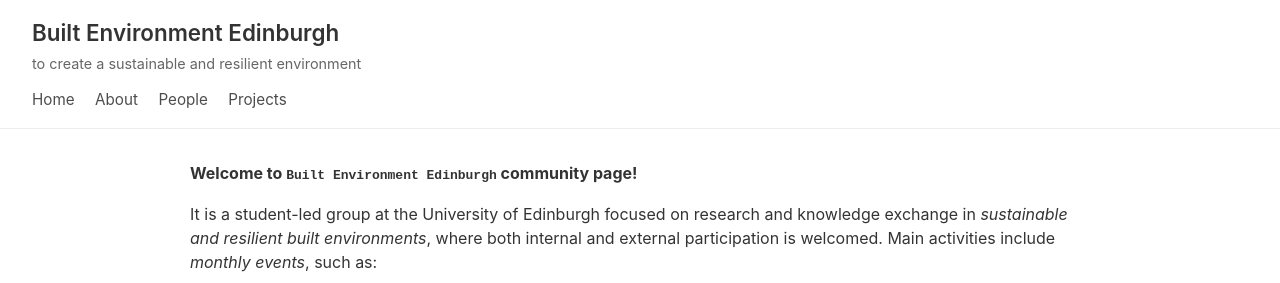
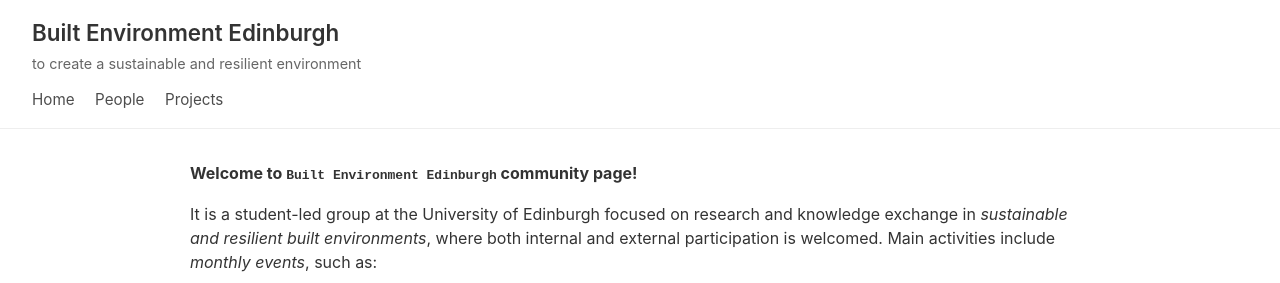
Before and after one commit to RuiBoGithub/built-environment-edinburgh, a Jekyll site: the page built from index.md, in a window 1280 px wide. Shown: the top 283 px of the page. Built offline with Jekyll 4.4.1, drawn with Linux system fonts in a browser that asks for light colours.

Commit message:
Nov-28-nn

```diff
--- a/_config.yml
+++ b/_config.yml
@@ -19,8 +19,6 @@ sass:
 nav:
   - name: Home
     link: /built-environment-edinburgh/
-  - name: About
-    link: /built-environment-edinburgh/about/
   - name: People
     link: /built-environment-edinburgh/people/
   - name: Projects
```
